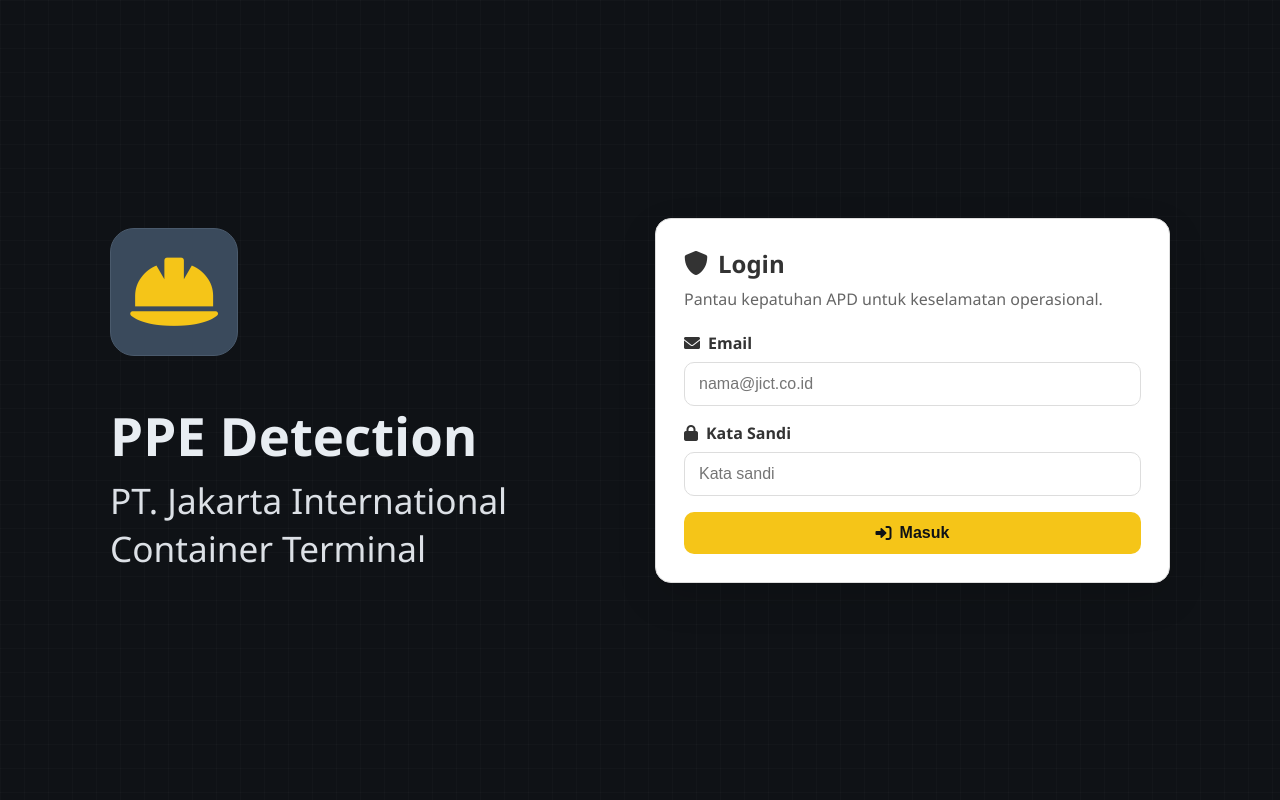
After one commit to kyukazamiqq/Safety-Detection-V.2, a Flask app: page /login in a window 1280 px wide. The commit adds this page. Run offline with Flask 3, Linux system fonts and the light colour scheme.

Commit message:
Login Page and Styling from Gema

```diff
--- a/app.py
+++ b/app.py
@@ -1,4 +1,4 @@
-from flask import Flask, render_template, request, jsonify, send_from_directory, Response
+from flask import Flask, render_template, request, jsonify, send_from_directory, Response, session, redirect, url_for
 import os
 import cv2
 import numpy as np
@@ -128,10 +128,33 @@ def update_stats(detections):
 @app.route('/')
 def dashboard():
     """Halaman dashboard utama"""
+    if not session.get('logged_in'):
+        return redirect(url_for('login'))
     return render_template('dashboard.html',
                          classes=CLASSES,
                          stats=detection_stats,
                          colors=CLASS_COLORS)
+
+@app.route('/login', methods=['GET', 'POST'])
+def login():
+    """Halaman login sederhana (frontend) dan set sesi login"""
+    if request.method == 'POST':
+        # Validasi sederhana: terima jika kedua field diisi
+        username = request.form.get('email') or request.form.get('username')
+        password = request.form.get('password')
+        if username and password:
+            session['logged_in'] = True
+            session['user'] = username
+            return redirect(url_for('dashboard'))
+        # Jika gagal, render ulang dengan pesan sederhana (opsional)
+        return render_template('login.html')
+    return render_template('login.html')
+
+@app.route('/logout')
+def logout():
+    """Hapus sesi dan kembali ke login"""
+    session.clear()
+    return redirect(url_for('login'))
 
 @app.route('/upload', methods=['POST'])
 def upload_file():
@@ -307,6 +330,8 @@ def video_inference():
 @app.route('/stream')
 def stream():
     """Halaman streaming real-time"""
+    if not session.get('logged_in'):
+        return redirect(url_for('login'))
     return render_template('stream.html', classes=CLASSES, colors=CLASS_COLORS)
 
 @app.route('/video_feed')
--- a/config.py
+++ b/config.py
@@ -32,7 +32,7 @@ class Config:
 
     # Server Configuration
     HOST = os.environ.get('HOST', '0.0.0.0')
-    PORT = int(os.environ.get('PORT', 5000))
+    PORT = int(os.environ.get('PORT', 5001))
 
     # GPU Configuration (if available)
     USE_GPU = os.environ.get('USE_GPU', 'True').lower() == 'true'
--- a/requirements.txt
+++ b/requirements.txt
@@ -1,5 +1,5 @@
 Flask
-ultralytics
+ultralytics==8.3.186
 opencv-python
 Pillow
 numpy
--- a/static/style.css
+++ b/static/style.css
@@ -1,4 +1,20 @@
 /* Reset dan Base Styles */
+:root {
+    /* Industrial dark theme palette */
+    --bg: #0F1216;
+    --surface: #2A3440;
+    --surface-2: #3A4A5C;
+    --surface-3: #4A5A6C;
+    --border: #4A5A6C;
+    --text: #E8EDF2;
+    --text-muted: #A5B1BD;
+    --accent: #F5C518; /* Safety Yellow */
+    --accent-contrast: #0F1216;
+    --info: #42A5F5;
+    --success: #00C853;
+    --warning: #F5C518;
+    --danger: #FF3D00;
+}
 * {
     margin: 0;
     padding: 0;
@@ -7,9 +23,20 @@
 
 body {
     font-family: 'Segoe UI', Tahoma, Geneva, Verdana, sans-serif;
-    background: linear-gradient(135deg, #667eea 0%, #764ba2 100%);
+    background: var(--bg);
     min-height: 100vh;
-    color: #333;
+    color: var(--text);
+    position: relative;
+}
+body::before {
+    /* subtle grid overlay */
+    content: "";
+    position: fixed;
+    inset: 0;
+    background-image: linear-gradient(rgba(255,255,255,0.02) 1px, transparent 1px), linear-gradient(90deg, rgba(255,255,255,0.02) 1px, transparent 1px);
+    background-size: 24px 24px, 24px 24px;
+    pointer-events: none;
+    z-index: -1;
 }
 
 .container {
@@ -608,3 +645,194 @@ body {
 ::-webkit-scrollbar-thumb:hover {
     background: #a8a8a8;
 }
+
+/* ========================= */
+/* Auth / Login Page Styles  */
+/* ========================= */
+.auth-container {
+    max-width: 1100px;
+    margin: 0 auto;
+    padding: 40px 20px;
+    min-height: 100vh;
+    display: grid;
+    grid-template-columns: 1fr 1fr;
+    gap: 30px;
+    align-items: center;
+}
+
+.auth-brand {
+    color: var(--text);
+}
+
+.brand-badge {
+    width: 128px;
+    height: 128px;
+    border-radius: 24px;
+    display: flex;
+    align-items: center;
+    justify-content: center;
+    background: var(--surface-2);
+    border: 1px solid var(--border);
+    font-size: 78px;
+    margin-bottom: 48px;
+    color: var(--accent);
+}
+
+.brand-text h1 {
+    font-size: 3.3rem;
+    line-height: 1.2;
+}
+
+.brand-text p {
+    opacity: 0.95;
+    margin-top: 8px;
+    font-size: 2.2rem;
+}
+
+.auth-card {
+    background: white;
+    border-radius: 10px;
+    padding: 28px;
+    border: 1px solid #ddd;
+}
+
+.auth-title {
+    color: #333;
+    margin-bottom: 8px;
+    display: flex;
+    align-items: center;
+    gap: 10px;
+}
+
+.auth-subtitle {
+    color: #666;
+    margin-bottom: 22px;
+}
+
+.auth-form .input-group {
+    display: flex;
+    flex-direction: column;
+    gap: 8px;
+    margin-bottom: 16px;
+}
+
+.auth-form label {
+    color: #333;
+    font-weight: 600;
+    display: flex;
+    align-items: center;
+    gap: 8px;
+}
+
+.auth-form input[type="text"],
+.auth-form input[type="password"] {
+    background: white;
+    border: 1px solid #ddd;
+    border-radius: 10px;
+    padding: 12px 14px;
+    outline: none;
+    transition: all 0.2s ease;
+    font-size: 1rem;
+    color: #333;
+}
+
+.auth-form input[type="text"]:focus,
+.auth-form input[type="password"]:focus {
+    border-color: var(--accent);
+    box-shadow: 0 0 0 3px rgba(245, 197, 24, 0.18);
+}
+
+.form-row {
+    display: flex;
+    align-items: center;
+    justify-content: space-between;
+    margin: 6px 0 10px 0;
+}
+
+.remember {
+    display: inline-flex;
+    align-items: center;
+    gap: 8px;
+    color: #333;
+}
+
+.link-muted {
+    color: #666;
+    text-decoration: none;
+}
+
+.link-muted:hover {
+    color: #333;
+}
+
+.auth-btn {
+    width: 100%;
+    background: var(--accent);
+    color: var(--accent-contrast);
+    border: none;
+    padding: 12px 16px;
+    border-radius: 10px;
+    font-size: 1rem;
+    cursor: pointer;
+    transition: transform 0.15s ease;
+    display: inline-flex;
+    align-items: center;
+    justify-content: center;
+    gap: 8px;
+    font-weight: 700;
+}
+
+.auth-btn:hover {
+    transform: translateY(-1px);
+}
+
+.auth-footer {
+    margin-top: 16px;
+    text-align: center;
+}
+
+.link-primary {
+    color: var(--info);
+    text-decoration: none;
+    font-weight: 600;
+}
+
+.link-primary:hover {
+    text-decoration: underline;
+}
+
+.auth-meta {
+    grid-column: 1 / -1;
+    display: flex;
+    gap: 16px;
+    flex-wrap: wrap;
+    justify-content: center;
+    margin-top: 10px;
+}
+
+.meta-item {
+    background: rgba(255,255,255,0.18);
+    color: white;
+    padding: 10px 14px;
+    border-radius: 12px;
+    display: inline-flex;
+    align-items: center;
+    gap: 8px;
+    backdrop-filter: blur(6px);
+    box-shadow: 0 10px 18px rgba(0,0,0,0.12);
+}
+
+@media (max-width: 900px) {
+    .auth-container {
+        grid-template-columns: 1fr;
+        padding-top: 24px;
+    }
+    .brand-badge {
+        width: 120px;
+        height: 120px;
+        font-size: 48px;
+        margin-bottom: 24px;
+    }
+    .brand-text h1 { font-size: 3.6rem; }
+    .brand-text p { font-size: 1.8rem; }
+}
--- a/templates/dashboard.html
+++ b/templates/dashboard.html
@@ -3,7 +3,7 @@
 <head>
     <meta charset="UTF-8">
     <meta name="viewport" content="width=device-width, initial-scale=1.0">
-    <title>YOLO Safety Detection Dashboard</title>
+    <title>PPE Detection Dashboard</title>
     <link rel="stylesheet" href="{{ url_for('static', filename='style.css') }}">
     <link href="https://cdnjs.cloudflare.com/ajax/libs/font-awesome/6.0.0/css/all.min.css" rel="stylesheet">
 </head>
@@ -11,8 +11,8 @@
     <div class="container">
         <!-- Header -->
         <header class="header">
-            <h1><i class="fas fa-shield-alt"></i> YOLO Safety Detection Dashboard</h1>
-            <p>Deteksi keselamatan menggunakan YOLOv12 - 4 Kelas: No Helmet, No Jacket, Safe, Unsafe</p>
+            <h1><i class="fas fa-shield-alt"></i> PPE Detection Dashboard</h1>
+            <p>Safety Equipment Compliance Monitoring</p>
         </header>
 
         <!-- Main Content -->
--- /dev/null
+++ b/templates/login.html
@@ -0,0 +1,74 @@
+<!DOCTYPE html>
+<html lang="id">
+<head>
+    <meta charset="UTF-8">
+    <meta name="viewport" content="width=device-width, initial-scale=1.0">
+    <title>Login - PPE Detection JICT</title>
+    <link rel="stylesheet" href="{{ url_for('static', filename='style.css') }}">
+    <link href="https://cdnjs.cloudflare.com/ajax/libs/font-awesome/6.0.0/css/all.min.css" rel="stylesheet">
+    <style>
+        /* Minimal fallback to avoid FOUC if main css is slow */
+        .auth-card{background:#fff;border-radius:16px;padding:28px;box-shadow:0 15px 40px rgba(0,0,0,0.12)}
+    </style>
+    <meta name="description" content="Login PPE Detection untuk operasional pelabuhan PT. Jakarta International Container Terminal">
+</head>
+<body>
+    <div class="auth-container">
+        <div class="auth-brand">
+            <div class="brand-badge">
+                <i class="fas fa-hard-hat"></i>
+            </div>
+            <div class="brand-text">
+                <h1>PPE Detection</h1>
+                <p>PT. Jakarta International Container Terminal</p>
+            </div>
+        </div>
+
+        <div class="auth-card">
+            <h2 class="auth-title"><i class="fas fa-shield-alt"></i> Login</h2>
+            <p class="auth-subtitle">Pantau kepatuhan APD untuk keselamatan operasional.</p>
+
+            <form class="auth-form" action="{{ url_for('login') }}" method="post">
+                <div class="input-group">
+                    <label for="email"><i class="fas fa-envelope"></i> Email</label>
+                    <input type="text" id="email" name="email" placeholder="nama@jict.co.id" autocomplete="username" required>
+                </div>
+                <div class="input-group">
+                    <label for="password"><i class="fas fa-lock"></i> Kata Sandi</label>
+                    <input type="password" id="password" name="password" placeholder="Kata sandi" autocomplete="current-password" required>
+                </div>
+                <!-- <div class="form-row">
+                    <label class="remember">
+                        <input type="checkbox" id="remember"> Ingat saya
+                    </label>
+                    <a href="#" class="link-muted">Lupa kata sandi?</a>
+                </div> -->
+                <button type="submit" class="auth-btn">
+                    <i class="fas fa-sign-in-alt"></i> Masuk
+                </button>
+            </form>
+
+            <!-- <div class="auth-footer">
+                <a href="/" class="link-primary"><i class="fas fa-arrow-right"></i> Masuk sebagai tamu (lihat dashboard)</a>
+            </div> -->
+        </div>
+
+        <!-- <div class="auth-meta">
+            <div class="meta-item">
+                <i class="fas fa-helmet-safety"></i>
+                <span>Fokus: Helmet & Jacket Compliance</span>
+            </div>
+            <div class="meta-item">
+                <i class="fas fa-industry"></i>
+                <span>Operasional: Pelabuhan Kontainer</span>
+            </div>
+            <div class="meta-item">
+                <i class="fas fa-shield"></i>
+                <span>Model: YOLOv12 PPE</span>
+            </div>
+        </div> -->
+    </div>
+
+    <script></script>
+</body>
+</html>
```
Also changed, not shown: other parts of static/style.css (+133 -123 lines).
